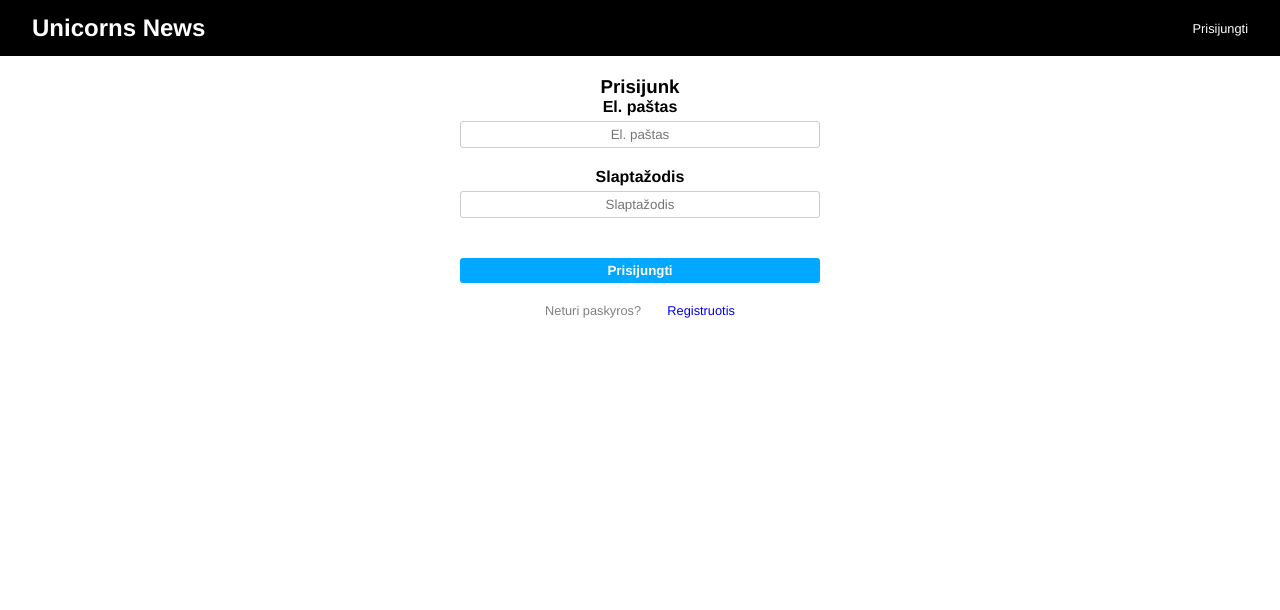
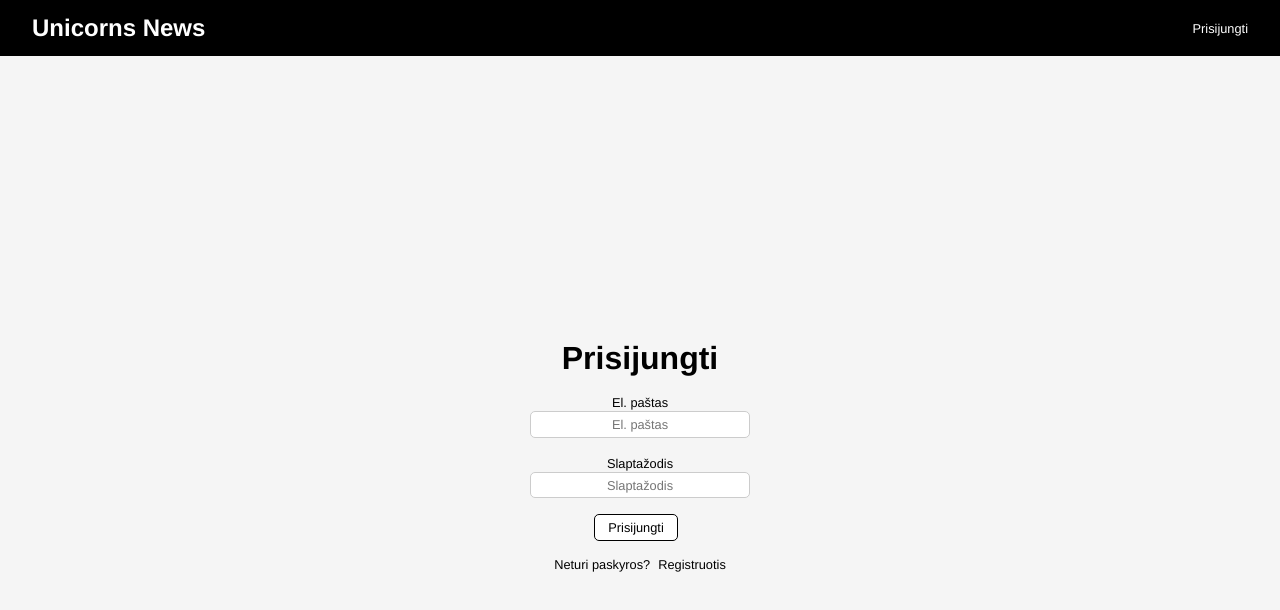
Before and after one commit to RytisMitkus/sodra, a Vue app in the folder packages/client/: page /login in a window 1280 px wide. Shown: the top 610 px of the page. Built offline with nearby package versions, Linux system fonts and the light colour scheme; no server answers.

Commit message:
login page styling

```diff
--- a/packages/client/src/views/Company.vue
+++ b/packages/client/src/views/Company.vue
@@ -16,6 +16,7 @@
               class="comment--section--submitted__post"
               :key="post.id"
             >
+              <span>{{ post.post_date }}</span>
               <p v-html="post.post"></p>
             </div>
           </div>
@@ -71,6 +72,10 @@ export default {
       const { data } = await axios.get(`/api/posts/companyposts/${jarCode}`, {
         withCredentials: true,
       });
+      data.posts.forEach((post) => {
+        post.post = post.post.replace(/<p[^>]*><\/p>/g, "<br>");
+      });
+      console.log(data.posts);
       this.posts = data.posts;
     },
   },
--- a/packages/client/src/views/Login.vue
+++ b/packages/client/src/views/Login.vue
@@ -1,10 +1,11 @@
 <template>
-  <div class="container">
-    <h3>Prisijunk</h3>
-    <form>
+  <div class="login">
+    <h3 class="login__greeting">Prisijungti</h3>
+    <form class="form">
       <div class="form-group">
-        <label for="email"> El. paštas</label>
+        <label for="email" class="form-group__label"> El. paštas</label>
         <input
+          class="form-group__input"
           type="email"
           id="email"
           v-model="email"
@@ -12,22 +13,25 @@
         />
       </div>
       <div class="form-group">
-        <label for="password">Slaptažodis </label>
+        <label for="password" class="form-group__label">Slaptažodis </label>
         <input
+          class="form-group__input"
           type="password"
           id="password"
           placeholder="Slaptažodis"
           v-model="password"
         />
       </div>
-      <button type="button" class="btn btn-primary" @click="login">
+      <button type="button" class="form-group__button" @click="login">
         Prisijungti
       </button>
     </form>
     <p class="err" v-if="err">{{ err }}</p>
     <div class="register">
       <p>Neturi paskyros?</p>
-      <router-link to="/register">Registruotis</router-link>
+      <router-link to="/register" class="register__link"
+        >Registruotis</router-link
+      >
     </div>
   </div>
 </template>
@@ -67,62 +71,82 @@ export default {
 };
 </script>
 
-<style lang="sass" scoped>
-// suggest styling for Login component
-.container
-  margin: 0 auto
-  max-width: 400px
-  padding: 20px
-  .err
-    color: red
-  .form-group
-    width: 100%
-    margin-bottom: 20px
-    label
-      display: block
-      margin-bottom: 5px
-      font-weight: bold
-    input
-      width: 100%
-      border: 1px solid #ccc
-      border-radius: 3px
-      padding: 5px
-      &:focus
-        outline: none
-        border-color: #999
-  button
-    margin-top: 20px
-    width: 100%
-    border: none
-    border-radius: 3px
-    padding: 5px
-    font-weight: bold
-    &:focus
-      outline: none
-      border-color: #999
-
-  .btn-primary
-    background-color: #00a8ff
-    color: #fff
-    &:hover
-
-      background-color: #00a8ff
-      color: #fff
-    &:focus
-      outline: none
-      border-color: #999
-
-  .register
-    width: 60%
-    margin: 20px auto
-    text-align: center
-    color: gray
-    font-size: 0.8rem
-    display: flex
-    align-items: center
-    justify-content: space-around
-  a
-    text-decoration: none
-    &:hover
-      text-decoration: underline
+<style lang="scss" scoped>
+.login {
+  display: flex;
+  flex-direction: column;
+  align-items: center;
+  justify-content: center;
+  height: 100vh;
+  background-color: #f5f5f5;
+  .login__greeting {
+    font-size: 2rem;
+    margin-bottom: 1rem;
+  }
+  .form {
+    width: 100%;
+    max-width: 400px;
+    display: flex;
+    flex-direction: column;
+    align-items: center;
+    .form-group {
+      margin-bottom: 1rem;
+      width: 100%;
+      max-width: 220px;
+      .form-group__label {
+        font-size: 0.8rem;
+        margin-bottom: 0.5rem;
+      }
+      .form-group__input {
+        width: 100%;
+        padding: 0.3rem;
+        border: 1px solid #ccc;
+        border-radius: 5px;
+        font-size: 0.8rem;
+        &:focus {
+          outline: none;
+          border-color: #000;
+        }
+      }
+    }
+    .form-group__button {
+      color: #000;
+      text-decoration: none;
+      background-color: white;
+      border: 1px solid #000;
+      padding: 0.3rem 0.8rem;
+      border-radius: 5px;
+      margin-right: 0.5rem;
+      cursor: pointer;
+      font-size: 0.8rem;
+      &:hover {
+        color: #ffc107;
+        background-color: #000;
+      }
+    }
+  }
+  .err {
+    color: red;
+    font-size: 0.8rem;
+    margin-top: 0.5rem;
+  }
+  .register {
+    margin-top: 1rem;
+    display: flex;
+    align-items: center;
+    justify-content: center;
+    p {
+      font-size: 0.8rem;
+      margin-right: 0.5rem;
+    }
+    .register__link {
+      color: #000;
+      text-decoration: none;
+      font-size: 0.8rem;
+      &:hover {
+        color: #ffc107;
+      }
+    }
+  }
+}
 </style>
```
Also changed, not shown: packages/client/src/store/modules/usersModule.js (line endings or trailing spaces).
